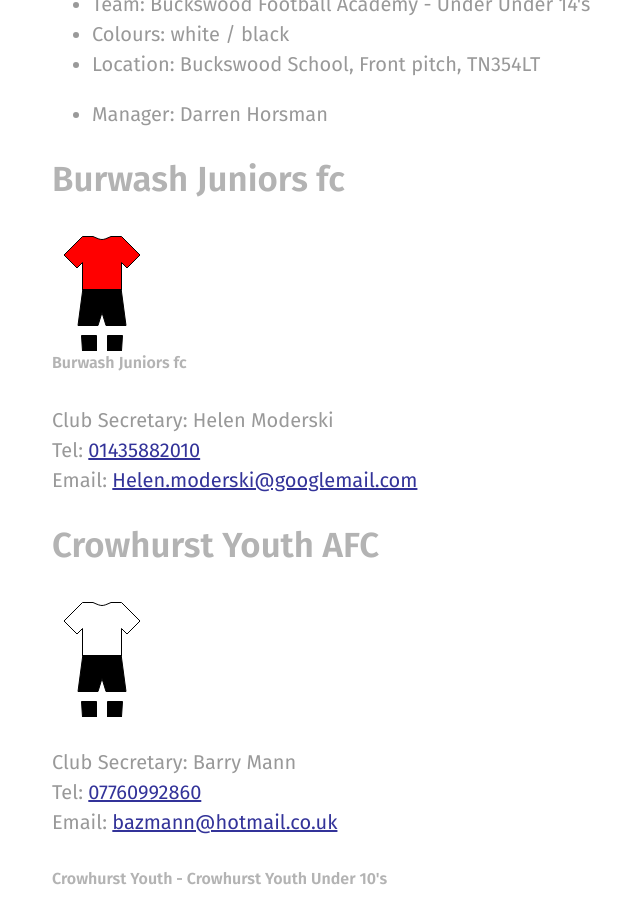
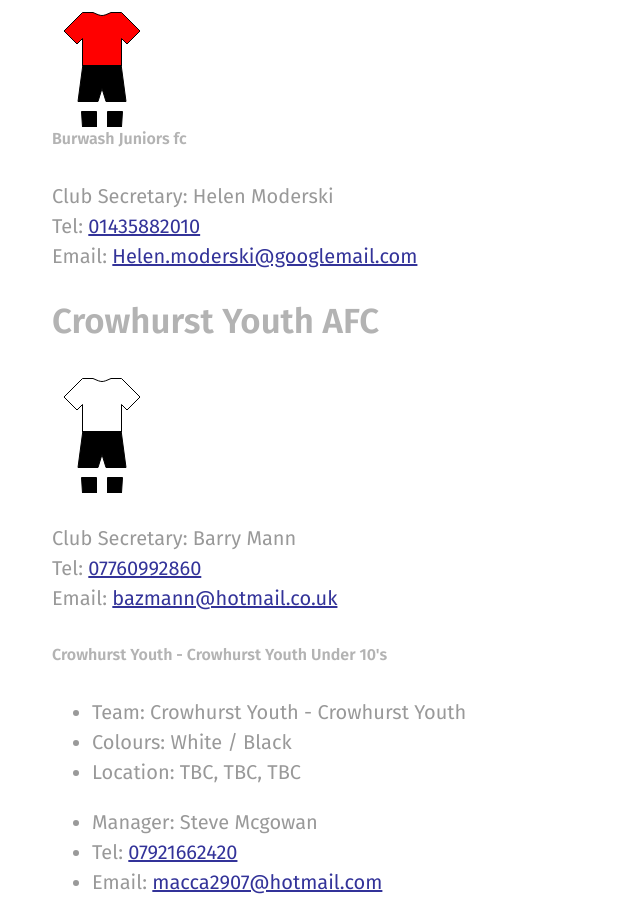
Before and after one commit to rotherleague/Rother, a Jekyll site: the page built from clubs.md, in a window 1280 px wide and 900 px high, scrolled down 1510 px. Shown: the whole window, without its empty margins (28-668 px from the left). Built offline with Jekyll 4.4.1, drawn with Linux system fonts in a browser that asks for light colours; nearby versions of some CDN libraries; some of the changed text lies outside the part shown.

Commit message:
Update buckswood.html

```diff
--- a/_includes/clubs/buckswood.html
+++ b/_includes/clubs/buckswood.html
@@ -9,21 +9,3 @@
 Club Secretary: Darren Horsman<br>
 Tel: <a href="tel:01424813813">01424813813</a><br>
 Email: <a href="mailto:football3@buckswood.co.uk">football3@buckswood.co.uk</a>
-
-<div>
-  <div>
-    <div>
-      <h5>Buckswood Football Academy - Under 14's</h5>
-    </div>
-    <ul>
-      <li>Team: Buckswood Football Academy - Under Under 14's</li>
-      <li>Colours: white / black</li>
-      <li>Location: Buckswood School, Front pitch, TN354LT</li>
-    </ul>
-    <ul>
-      <li>Manager: Darren	Horsman<br>
-      </li>
-    </ul>
-  </div>
-</div>
-<p></p>
```
